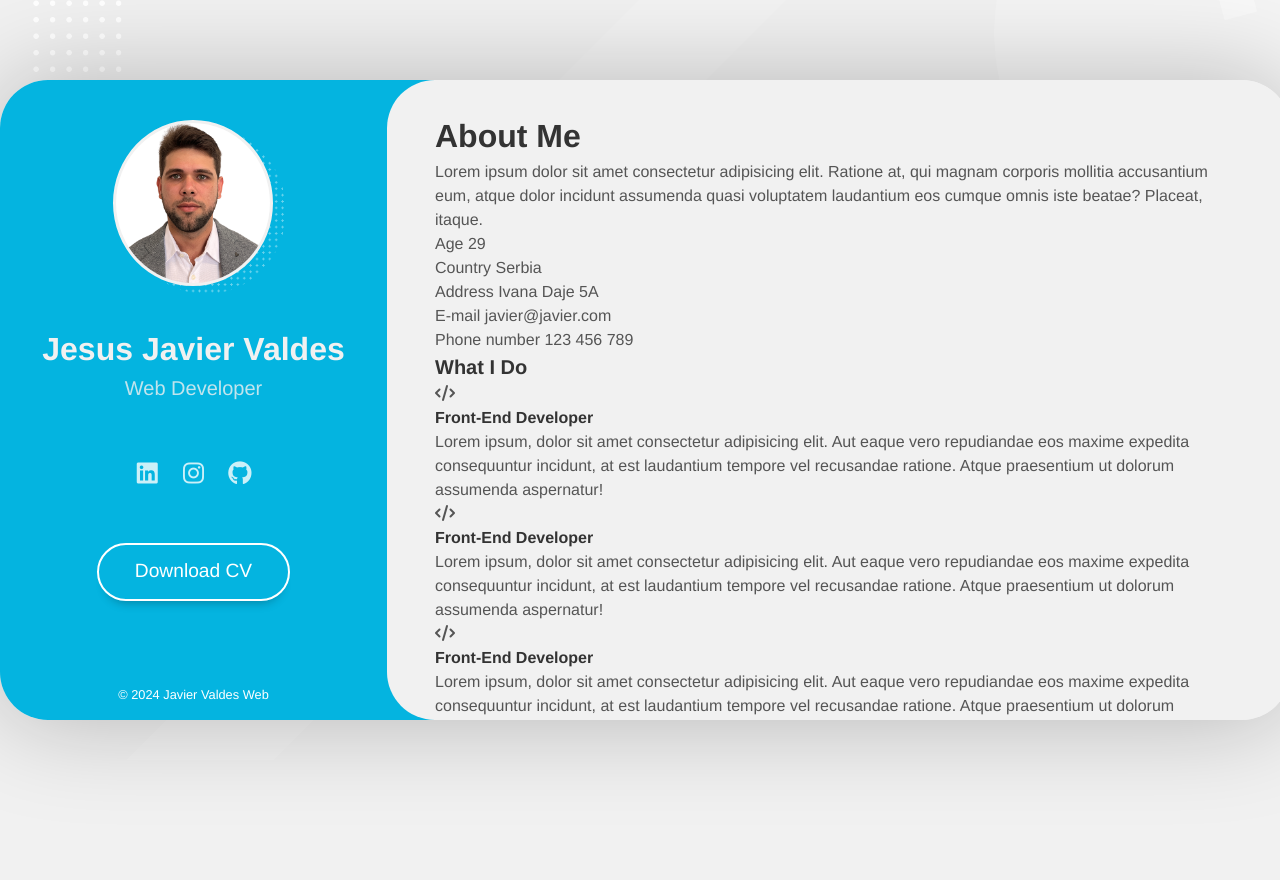
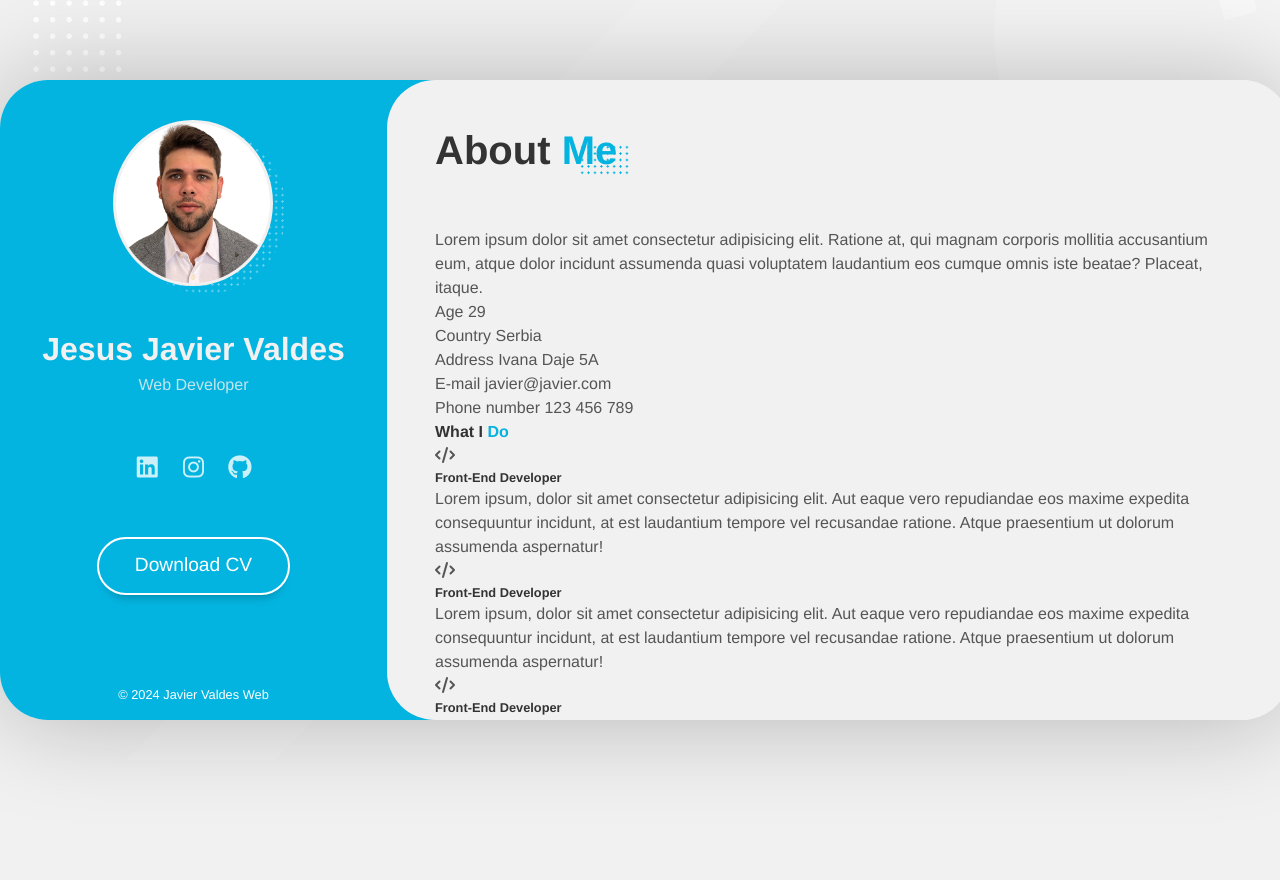
Before and after one commit to JaviVS7/portfolio, a plain HTML site: page aboutme.html in a window 1280 px wide. Shown: the top 880 px of the page. Drawn offline with Linux system fonts and the light colour scheme.

Commit message:
Add title style - About me

```diff
--- a/aboutme.html
+++ b/aboutme.html
@@ -12,7 +12,7 @@
     <link rel="stylesheet" href="assets/css/scroll.css" />
     <link rel="stylesheet" href="assets/css/style.css" />
 
-    <title>Portfolio</title>
+    <title>About me</title>
   </head>
 
   <body>
@@ -113,7 +113,7 @@
         </section>
       </aside>
 
-      <!-- Main content -->
+      <!-- Main - About Me -->
       <main class="layout__content">
         <section class="content__page content__about">
           <article class="about__wraper">
--- a/assets/css/reset.css
+++ b/assets/css/reset.css
@@ -36,16 +36,16 @@ h2 {
   font-size: 2rem;
 }
 h3 {
-  font-size: 1.25rem;
+  font-size: 1rem;
 }
 h4 {
-  font-size: 1rem;
+  font-size: 0.8rem;
 }
 h5 {
-  font-size: 0.85rem;
+  font-size: 0.6rem;
 }
 h6 {
-  font-size: 0.7rem;
+  font-size: 0.4rem;
 }
 
 ul,
--- a/assets/css/scroll.css
+++ b/assets/css/scroll.css
@@ -31,4 +31,37 @@
   margin: 2rem 0;
 }
 
+/* Layout */
+/* ---------------------------------------------------------- */
+.layout__aside::-webkit-scrollbar {
+  width: 2rem;
+  background-color: var(--main-color);
+  /* transition: all 300ms ease-in-out; */
+}
+
+.layout__aside::-webkit-scrollbar-thumb {
+  border: 0.8rem solid transparent;
+  box-shadow: none;
+  border-radius: 1rem;
+}
+/* Hover to SHOW the scrollbar */
+.layout__aside:hover::-webkit-scrollbar-thumb {
+  box-shadow: inset 0 0 0 10px var(--color-background-scrollbar);
+}
+/* Hover to CHANGE the scrollbar */
+.layout__aside::-webkit-scrollbar-thumb:hover {
+  box-shadow: inset 0 0 0 10px var(--color-background-scrollbar);
+  border: 0.75rem solid transparent;
+  /* transition: all 300ms ease-in-out; */
+}
+.layout__aside::-webkit-scrollbar-track {
+  background-color: transparent;
+  margin: 2rem 0;
+}
+
 /* Scrollbar - Mozila Firefox*/
+
+.content__page {
+  scrollbar-width: initial;
+  scrollbar-color: var(--color-scrollbar) transparent;
+}
--- a/assets/css/style.css
+++ b/assets/css/style.css
@@ -274,5 +274,35 @@ body {
   height: inherit;
   min-height: inherit;
   overflow: auto;
-  padding: 2rem 3rem;
+  padding: 2.5rem 3rem;
 }
+
+.about__header {
+  margin-bottom: 3rem;
+}
+
+.about__title {
+  position: relative;
+  font-size: 2.5rem;
+}
+.about__title::after {
+  position: absolute;
+  top: 1.5rem;
+  left: 9rem;
+  display: inline-block;
+  content: "";
+  width: 3.2rem;
+  height: 2rem;
+  background-image: -webkit-repeating-radial-gradient(
+    center center,
+    var(--main-color),
+    var(--main-color) 1px,
+    transparent 0px,
+    transparent 100%
+  );
+  background-size: 0.4rem 0.4rem;
+}
+
+.title__color {
+  color: var(--main-color);
+}
```
